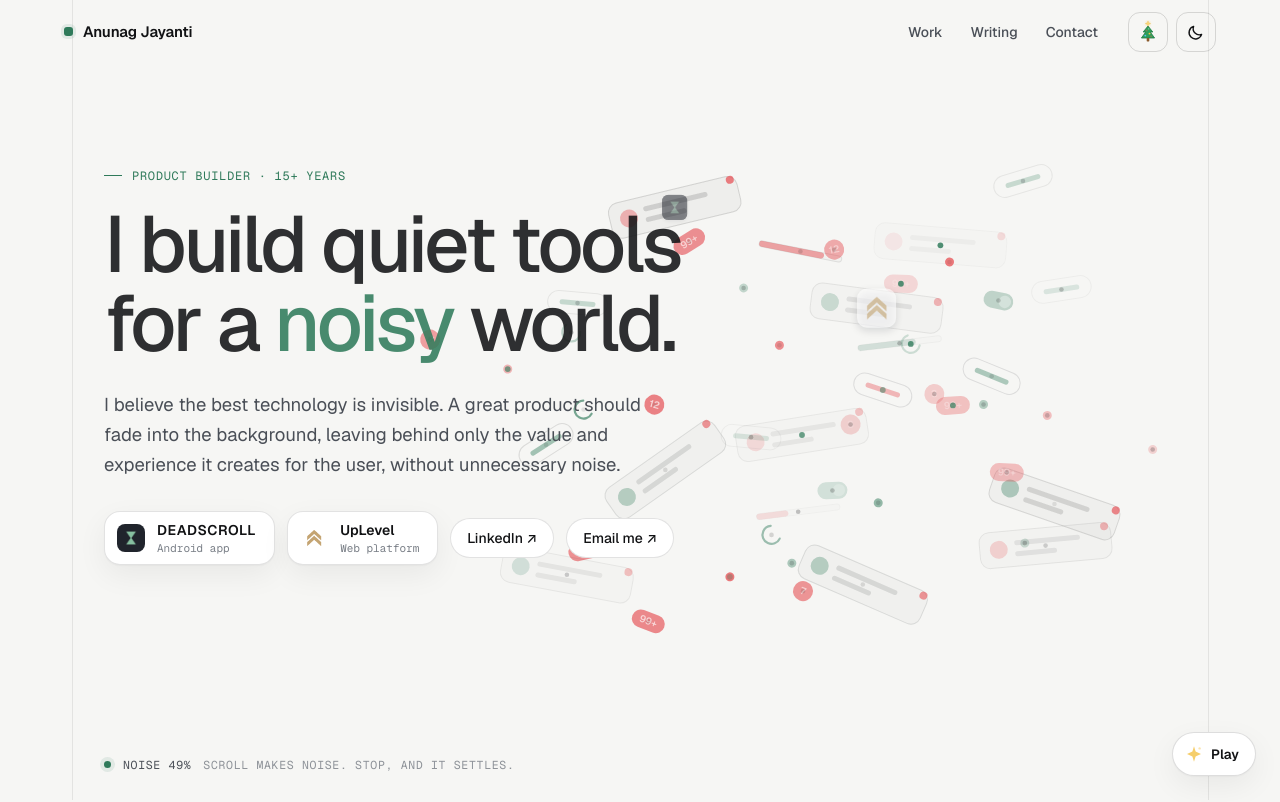
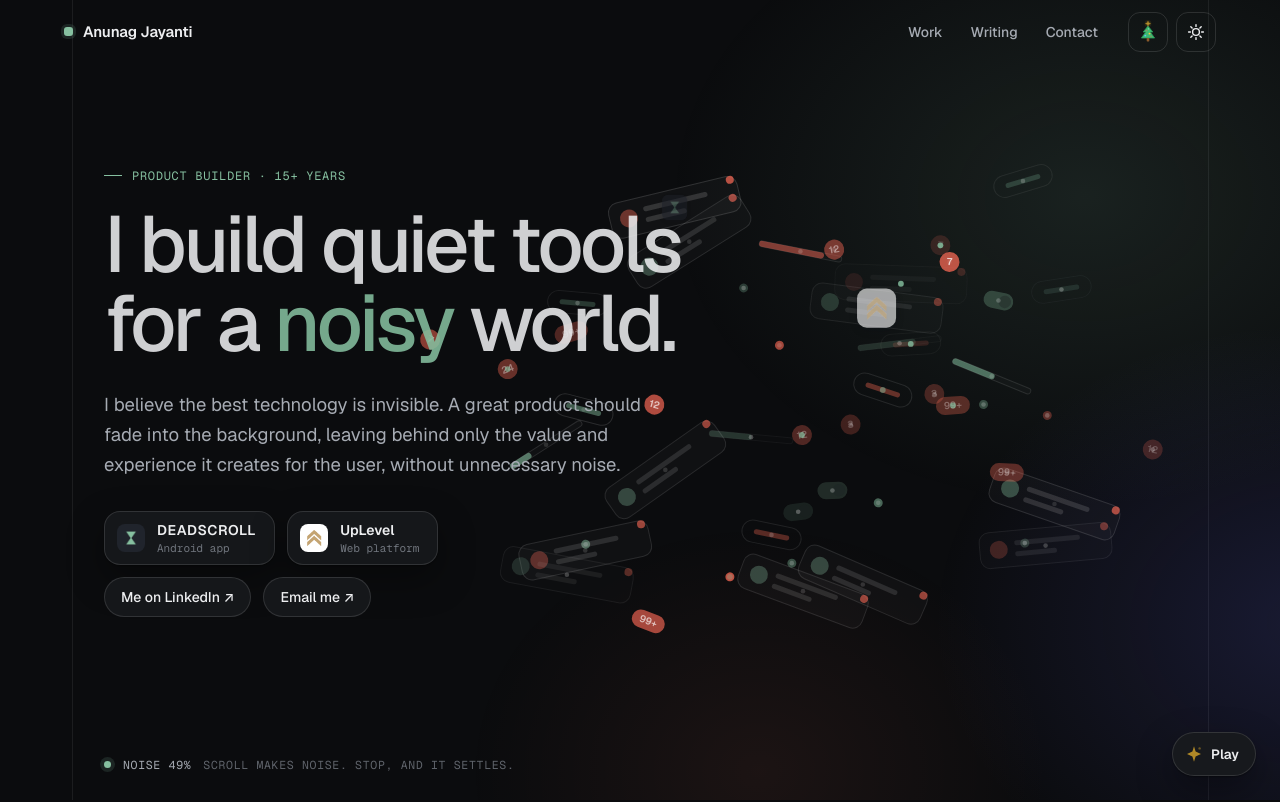
Before and after one commit to anunag86/anunag.com, a plain HTML site: page preview/index.html in a window 1280 px wide. Shown: the top 802 px of the page. Drawn offline with nearby package versions, Linux system fonts and the light colour scheme; animation ran at ten frames a second.

Commit message:
Preview: dark by default, AJ favicon, tab title, "Me on LinkedIn", no spinner (#3)
Opens in dark mode (toggle and ?theme=light still work); AJ favicon in Montserrat Black, sage on the DEADSCROLL tile, with PNG fallbacks; tab title "Anunag Jayanti"; hero pill "Me on LinkedIn"; spinner fragment removed. Homepage unchanged.

```diff
--- a/preview/index.html
+++ b/preview/index.html
@@ -1,27 +1,28 @@
 <!doctype html>
-<html lang="en" data-theme="light" data-snow="off" data-blueprint="off">
+<html lang="en" data-theme="dark" data-snow="off" data-blueprint="off">
 <head>
 <meta charset="utf-8">
 <meta name="viewport" content="width=device-width, initial-scale=1, viewport-fit=cover">
 <!-- PREVIEW ONLY: remove this robots tag when promoting this page to the homepage. -->
 <meta name="robots" content="noindex">
-<title>Anunag Jayanti — I build quiet tools for a noisy world</title>
+<title>Anunag Jayanti</title>
 <meta name="description" content="Anunag Jayanti is a product builder with 15+ years of enterprise platforms behind him. He builds quiet tools: DEADSCROLL for Android and UpLevel for interview prep.">
-<meta name="theme-color" content="#F6F6F4">
+<meta name="theme-color" content="#0B0C0E">
 <meta property="og:type" content="website">
 <meta property="og:title" content="Anunag Jayanti — I build quiet tools for a noisy world">
 <meta property="og:description" content="Product builder. DEADSCROLL, UpLevel, and essays on product, AI and process.">
 <meta property="og:url" content="https://anunag.com/">
 <meta name="twitter:card" content="summary">
 <link rel="icon" href="assets/favicon.svg" type="image/svg+xml">
+<link rel="icon" href="assets/favicon-32.png" type="image/png" sizes="32x32">
+<link rel="apple-touch-icon" href="assets/apple-touch-icon.png">
 <script>
-/* Runs before paint: marks JS as available, picks day or night from the visitor's clock (night 6:30 pm to 6 am),
+/* Runs before paint: marks JS as available, starts in dark mode (the sun/moon button switches it),
    and applies test overrides: ?theme=light|dark  ?snow=on  ?blueprint=on  ?toys=open */
 (function () {
-  var el = document.documentElement, q = new URLSearchParams(location.search), d = new Date();
-  var h = d.getHours() + d.getMinutes() / 60, t = q.get('theme');
+  var el = document.documentElement, q = new URLSearchParams(location.search), t = q.get('theme');
   el.classList.add('js');
-  el.setAttribute('data-theme', t === 'dark' || t === 'light' ? t : (h >= 18.5 || h < 6 ? 'dark' : 'light'));
+  el.setAttribute('data-theme', t === 'light' ? 'light' : 'dark');
   if (q.get('snow') === 'on') el.setAttribute('data-snow', 'on');
   if (q.get('blueprint') === 'on') el.setAttribute('data-blueprint', 'on');
 })();
@@ -89,7 +90,7 @@
 <a class="chip" href="#sec-deadscroll" data-mag data-spec="Button / Product chip"><img src="assets/deadscroll-icon.png" alt="" width="28" height="28"><span class="chip__text"><span class="chip__name chip__name--caps">DEADSCROLL</span><span class="chip__meta">Android app</span></span><span class="ledge" data-ledge="pill" data-lid="ch-ds"></span></a>
 <a class="chip" href="#sec-uplevel" data-mag data-spec="Button / Product chip"><img class="logo-ul" src="assets/uplevel-logo.png" alt="" width="28" height="28"><span class="chip__text"><span class="chip__name">UpLevel</span><span class="chip__meta">Web platform</span></span><span class="ledge" data-ledge="pill" data-lid="ch-ul"></span></a>
 <div class="chips__links">
-<a class="pill" href="https://www.linkedin.com/in/anunagjayanti/" data-mag data-spec="Button / Pill">LinkedIn ↗<span class="ledge" data-ledge="pill" data-lid="pl-hli"></span></a>
+<a class="pill" href="https://www.linkedin.com/in/anunagjayanti/" data-mag data-spec="Button / Pill">Me on LinkedIn ↗<span class="ledge" data-ledge="pill" data-lid="pl-hli"></span></a>
 <a class="pill" href="mailto:Jayanti.nag@gmail.com" data-mag data-spec="Button / Pill">Email me ↗<span class="ledge" data-ledge="pill" data-lid="pl-hem"></span></a>
 </div>
 </div>
--- a/preview/site.js
+++ b/preview/site.js
@@ -1,6 +1,6 @@
 /* anunag.com — Quiet precision
    Vanilla JS, no dependencies. Everything here is progressive enhancement:
-   without it the page still reads top to bottom, every link works, and day/night still follows the clock. */
+   without it the page still reads top to bottom, every link works, and it opens in dark mode. */
 (() => {
   'use strict';
 
@@ -80,9 +80,7 @@
     return { narrow, padX, cL, cW, heroH, cols, rows, sp, gx, gy, cellsDs, cellsUl, below };
   }
 
-  /* ---------- day / night ---------- */
-  let userTheme = q.get('theme') === 'dark' || q.get('theme') === 'light';
-  const clockDark = () => { const d = new Date(); const h = d.getHours() + d.getMinutes() / 60; return h >= 18.5 || h < 6; };
+  /* ---------- day / night (starts dark; the sun/moon button switches it) ---------- */
   const metaTheme = $('meta[name="theme-color"]');
   function syncUi() {
     const dark = isDark(), snow = snowOn(), bp = blueprintOn();
@@ -99,11 +97,6 @@
     paintCaps();
     buildGarland();
   }
-  setInterval(() => {
-    if (userTheme) return;
-    const d = clockDark();
-    if (d !== isDark()) setTheme(d);
-  }, 60000);
 
   /* ---------- reveal on scroll ---------- */
   const rvs = $$('.rv');
@@ -145,8 +138,8 @@
   }, 450);
 
   /* ---------- noise fragments: hero + whole page ---------- */
-  const KINDS = ['toast', 'toast', 'badge', 'dot', 'dot', 'toggle', 'bar', 'chip', 'spin', 'count', 'toast', 'badge', 'chip'];
-  const FKINDS = ['dot', 'dot', 'badge', 'toggle', 'bar', 'chip', 'mini', 'mini', 'spin', 'dot'];
+  const KINDS = ['toast', 'toast', 'badge', 'dot', 'dot', 'toggle', 'bar', 'chip', 'count', 'toast', 'badge', 'chip'];
+  const FKINDS = ['dot', 'dot', 'badge', 'toggle', 'bar', 'chip', 'mini', 'mini', 'dot'];
   const imgDs = new Image(); imgDs.src = 'assets/deadscroll-icon.png';
   const imgUl = new Image(); imgUl.src = 'assets/uplevel-logo.png';
   function rng(seed) { let s = seed >>> 0; return () => { s = (s * 1664525 + 1013904223) >>> 0; return s / 4294967296; }; }
@@ -261,9 +254,6 @@
       } else if (k === 'chip') {
         rr(ctx, -30, -11, 60, 22, 11); ctx.strokeStyle = th.fragLine; ctx.stroke();
         ctx.fillStyle = tint; ctx.globalAlpha = na * 0.7; rr(ctx, -18, -2.5, 36, 5, 2.5); ctx.fill();
-      } else if (k === 'spin') {
-        ctx.strokeStyle = th.accent; ctx.lineWidth = 2.2; ctx.lineCap = 'round';
-        ctx.beginPath(); ctx.arc(0, 0, 9, now * 0.006, now * 0.006 + 4.2); ctx.stroke();
       }
       ctx.restore();
     }
@@ -706,7 +696,7 @@
     const b = e.target && e.target.closest ? e.target.closest('[data-action]') : null;
     if (!b) return;
     const a = b.getAttribute('data-action');
-    if (a === 'theme') { userTheme = true; setTheme(!isDark()); }
+    if (a === 'theme') setTheme(!isDark());
     else if (a === 'snow') setSnow(!snowOn(), b);
     else if (a === 'blueprint') setBlueprint(!blueprintOn());
     else if (a === 'toys') setDock(!dock.classList.contains('is-open'));
```
Also changed, not shown: preview/assets/apple-touch-icon.png (added), preview/assets/favicon-32.png (added), preview/assets/favicon.svg.
